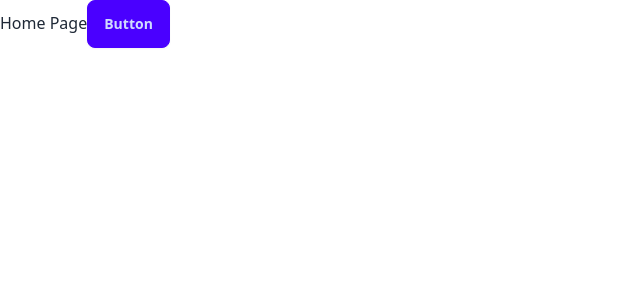
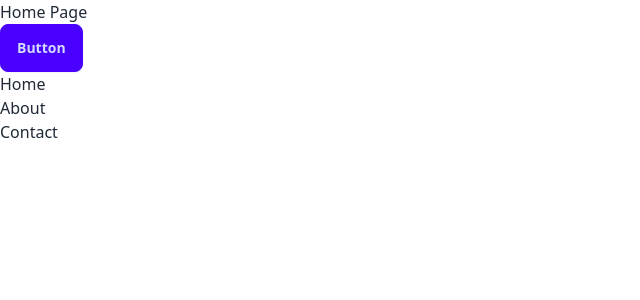
Before and after one commit to luvuyo-cyber/web-dev-tasks, a Next.js app in the folder nextjs/: page / in a window 1280 px wide. Shown: the top 300 px of the page, without its empty margins (0-640 px from the left). Built offline with nearby package versions, Linux system fonts and the light colour scheme.

Commit message:
Add navigation links to HomePage and create About and Contact pages

```diff
--- /dev/null
+++ b/nextjs/app/about/contact/page.jsx
@@ -0,0 +1,10 @@
+const ContactPage = () => {
+    return(
+        <div>
+            <h1>Contact Page</h1>
+            <p>Phone: 555-555-5555</p>
+        </div>
+    )
+}
+
+export default ContactPage
--- /dev/null
+++ b/nextjs/app/about/page.jsx
@@ -0,0 +1,5 @@
+const AboutPage = () => {
+  return <div>About Page</div>;
+};
+
+export default AboutPage;
--- a/nextjs/app/page.js
+++ b/nextjs/app/page.js
@@ -1,8 +1,21 @@
+import Link from "next/link";
+
 const HomePage = () => {
   return (
     <div>
-      Home Page
+      <h1>Home Page</h1>
       <button className="btn btn-primary">Button</button>
+      <ul>
+        <li>
+          <Link href="/">Home</Link>
+        </li>
+        <li>
+          <Link href="/about">About</Link>
+        </li>
+        <li>
+          <Link href="/about/contact">Contact</Link>
+        </li>
+      </ul>
     </div>
   );
 };
```
